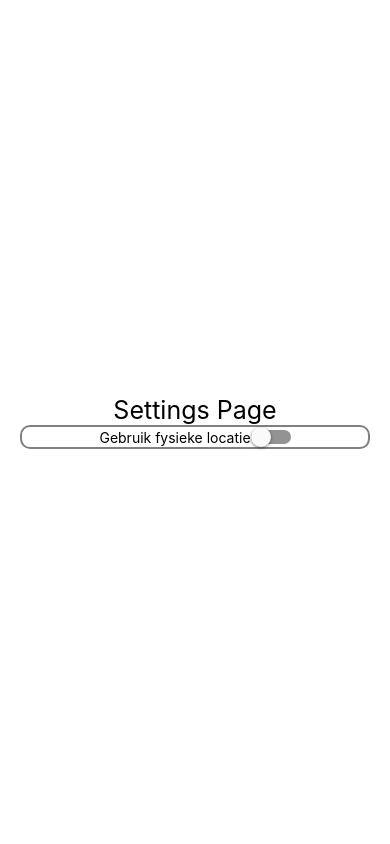
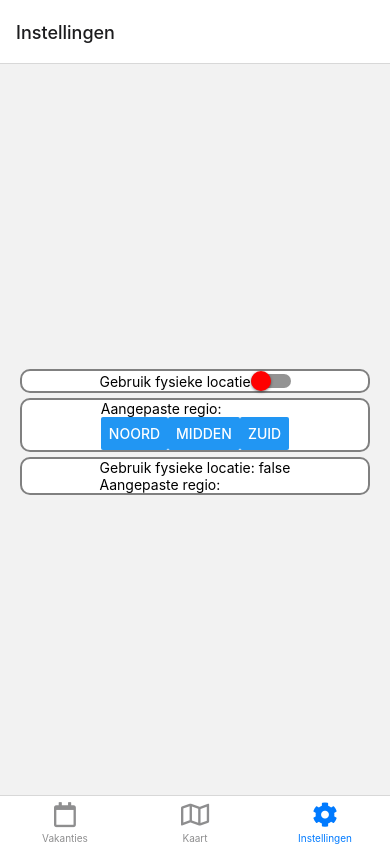
Before and after one commit to DamianHulsman/Schoolvakanties, a React Native app: screen /Instellingen in a window 390 px wide. Built offline with nearby package versions, Linux system fonts and the light colour scheme.

Commit message:
styling changes on settings page

```diff
--- a/App.js
+++ b/App.js
@@ -1,12 +1,45 @@
-import { StyleSheet, View } from 'react-native';
+import * as React from 'react';
+import { View, StyleSheet } from 'react-native';
+import { NavigationContainer } from '@react-navigation/native';
+import { createBottomTabNavigator } from '@react-navigation/bottom-tabs';
+import FontAwesome5 from 'react-native-vector-icons/FontAwesome5';
 import Map from './components/Map';
 import Settings from './components/Settings';
+import Vacations from './components/Vacations';
+
+const Tab = createBottomTabNavigator();
+
 export default function App() {
-  // url voor schoolvakanties: https://opendata.rijksoverheid.nl/v1/sources/rijksoverheid/infotypes/schoolholidays/schoolyear/2023-2024?output=json
   return (
     <View style={styles.container}>
-      {/* <Map /> */}
-      <Settings />
+      <NavigationContainer>
+      <Tab.Navigator>
+      <Tab.Screen name="Vakanties" component={Vacations}
+        options={{
+          tabBarLabel: 'Vakanties',
+          tabBarIcon: ({ color, size }) => (
+            <FontAwesome5 name="calendar" size={size} color={color} />
+          ),
+        }}
+        />
+        <Tab.Screen name="Kaart" component={Map}
+        options={{
+          tabBarLabel: 'Kaart',
+          tabBarIcon: ({ color, size }) => (
+            <FontAwesome5 name="map" size={size} color={color} />
+          ),
+        }}
+        />
+        <Tab.Screen name="Instellingen" component={Settings}
+        options={{
+          tabBarLabel: 'Instellingen',
+          tabBarIcon: ({ color, size }) => (
+            <FontAwesome5 name="cog" size={size} color={color} />
+          ),
+        }}
+        />
+      </Tab.Navigator>
+    </NavigationContainer>
     </View>
   );
 }
@@ -15,7 +48,7 @@ const styles = StyleSheet.create({
   container: {
     flex: 1,
     backgroundColor: '#fff',
-    alignItems: 'center',
-    justifyContent: 'center',
+    // alignItems: 'center',
+    // justifyContent: 'center',
   },
 });
--- a/app.json
+++ b/app.json
@@ -3,7 +3,7 @@
     "name": "Schoolvakanties",
     "slug": "Schoolvakanties",
     "version": "1.0.0",
-    "orientation": "portrait",
+    "orientation": "default",
     "icon": "./assets/react-native-logo-48px.png",
     "userInterfaceStyle": "dark",
     "splash": {
--- a/components/Map.js
+++ b/components/Map.js
@@ -38,8 +38,11 @@ const Map = () => {
     // getGeolocation();
     return (
         <View style={styles.container}>
-            <Button onPress={getGeolocation} title="Getgeolocation" color={'green'}/>
-            <Button onPress={getRegion} title="Get Region" color={'lightgreen'} />
+            <View style={styles.flex}>
+                <Button onPress={getGeolocation} title="Getgeolocation" />
+                <Button onPress={getRegion} title="Get Region" />
+            </View>
+
             <Text style={styles.title}>Kaart</Text>
             <Text>Latitude: {lat}</Text>
             <Text>Longitude: {lon}</Text>
@@ -74,12 +77,14 @@ const Map = () => {
 const styles = StyleSheet.create({
     container: {
       flex: 1,
-      backgroundColor: '#fff',
       alignItems: 'center',
       justifyContent: 'center',
     },
     title: {
       fontSize: 25
+    },
+    flex: {
+        flexDirection: 'row',
     }
   });
 
--- a/components/Settings.js
+++ b/components/Settings.js
@@ -1,24 +1,44 @@
-import { View, Text, StyleSheet, Switch, SafeAreaView } from 'react-native';
+import { View, Text, StyleSheet, Switch, SafeAreaView, Button } from 'react-native';
 import AsyncStorage from '@react-native-async-storage/async-storage';
 import { useState } from 'react';
 
 const Settings = () => {
     const [isEnabled, setIsEnabled] = useState(false);
+    const [customregion, setCustomRegion] = useState('');
+
     const toggleSwitch = async () => {
         setIsEnabled(previousState => !previousState);
-        console.log('State changed: ' + isEnabled)
-        await AsyncStorage.setItem('uselocation', JSON.stringify(isEnabled));
+        await AsyncStorage.setItem('uselocation', JSON.stringify(isEnabled)).then(() => {console.log('Fysieke locatie: ' + isEnabled)});
+    }
+
+    const selectregion = async (region) => {
+        setCustomRegion(region);
+        await AsyncStorage.setItem('customregion', JSON.stringify(region)).then(() => {console.log('Set new region: ' + region)});
     }
     return(
         <SafeAreaView style={styles.container}>
-            <Text style={styles.title}>Settings Page</Text>
             <View style={styles.setting}>
                 <View style={styles.flex}>
                         <Text style={{ marginTop:'auto', marginBottom:'auto' }}>Gebruik fysieke locatie</Text>
-                        <Switch onValueChange={toggleSwitch} value={isEnabled} />
+                        <Switch onValueChange={toggleSwitch} value={isEnabled} thumbColor={(isEnabled === true ? 'lime' : 'red')} />
                 </View>
             </View>
-            <Text>{isEnabled}</Text>
+            <View style={styles.setting}>
+                <View>
+                    <Text style={{ marginTop:'auto', marginBottom:'auto' }}>Aangepaste regio:</Text>
+                    <View style={styles.flex}>
+                        <Button title="Noord" onPress={() => selectregion('Noord')} color={(customregion === 'Noord' ? 'lime' : '')} />
+                        <Button title="Midden" onPress={() => selectregion('Midden')} color={(customregion === 'Midden' ? 'lime' : '')} />
+                        <Button title="Zuid" onPress={() => selectregion('Zuid')} color={(customregion === 'Zuid' ? 'lime' : '')} />
+                    </View>
+                </View>
+            </View>
+            <View style={styles.setting} >
+                    <View>
+                        <Text>Gebruik fysieke locatie: {JSON.stringify(isEnabled)}</Text>
+                        <Text>Aangepaste regio: {customregion}</Text>
+                    </View>
+                </View>
         </SafeAreaView>
     );
 }
@@ -26,23 +46,22 @@ const Settings = () => {
 const styles = StyleSheet.create({
     container: {
       flex: 1,
-      backgroundColor: '#fff',
+    //   backgroundColor: '#fff',
       alignItems: 'center',
       justifyContent: 'center',
-    },
-    title: {
-      fontSize: 25
     },
     setting: {
         width: 350,
         borderWidth: 2,
         borderColor: 'gray',
+        backgroundColor: '#fff',
         alignItems: 'center',
         borderRadius: 10,
+        marginTop: 5
     },
     flex: {
         flexDirection: 'row'
-    }
+    },
   });
 
 
--- /dev/null
+++ b/components/Vacations.js
@@ -0,0 +1,15 @@
+import { View, Text, StyleSheet, Button } from 'react-native';
+// import { useState } from 'react';
+// import axios from 'axios';
+
+  // url voor schoolvakanties: https://opendata.rijksoverheid.nl/v1/sources/rijksoverheid/infotypes/schoolholidays/schoolyear/2023-2024?output=json
+
+const Vacations = () => {
+    return(
+        <View>
+            <Text>Hier komen de vakanties:</Text>
+        </View>
+    )
+}
+
+export default Vacations;
--- a/package.json
+++ b/package.json
@@ -10,7 +10,8 @@
   },
   "dependencies": {
     "@react-native-async-storage/async-storage": "^1.19.4",
-    "@react-navigation/native": "^6.1.4",
+    "@react-navigation/bottom-tabs": "^6.5.11",
+    "@react-navigation/native": "^6.1.9",
     "@react-navigation/native-stack": "^6.9.10",
     "axios": "^1.6.0",
     "expo": "~49.0.15",
@@ -19,7 +20,8 @@
     "react": "18.2.0",
     "react-native": "0.72.6",
     "react-native-maps": "1.7.1",
-    "react-native-screens": "~3.18.0"
+    "react-native-screens": "~3.18.0",
+    "react-native-vector-icons": "^10.0.1"
   },
   "devDependencies": {
     "@babel/core": "^7.20.0"
```
Also changed, not shown: functions.js (added, +89 -0 lines), 2 other files (tests, documents, lock files or other folders).
